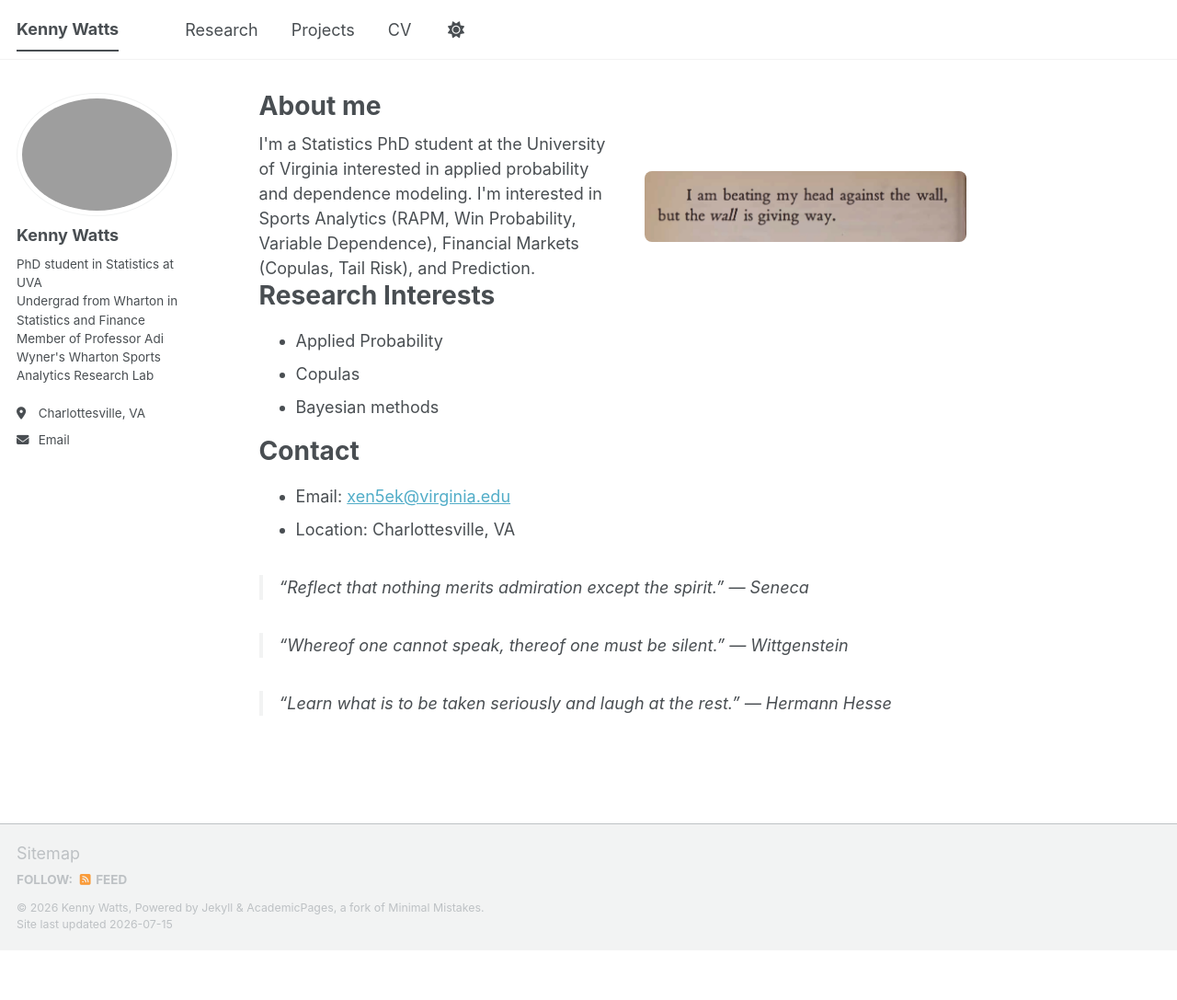
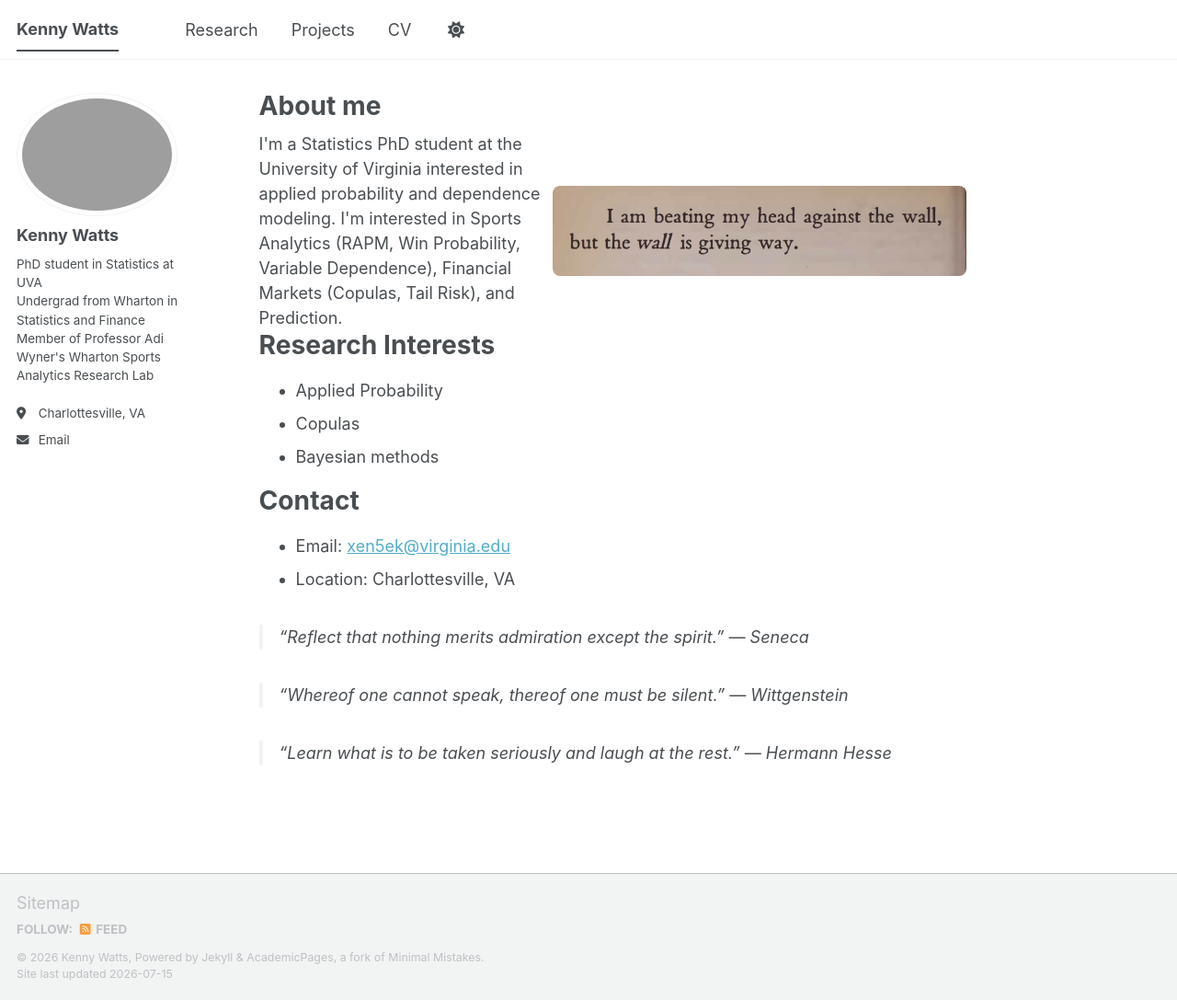
Before and after one commit to kennyws/kennywatts.github.io, a Jekyll site: the page built from _pages/about.md, in a window 1280 px wide and 1087 px high. Shown: the whole window at 92% size. Built offline with Jekyll 4.4.1, drawn with Linux system fonts in a browser that asks for light colours; a script bundle is joined from its source files by our own code; library files that are not in the unit come from our copies.

Commit message:
Adjust layout and image properties in about.md
Updated layout and image size in the about page.

```diff
--- a/_pages/about.md
+++ b/_pages/about.md
@@ -8,12 +8,12 @@ redirect_from:
   - /about.html
 ---
 
-<div style="display: flex; align-items: center; gap: 2em; flex-wrap: wrap;">
+<div style="display: flex; align-items: center; flex-wrap: wrap;">
   <div style="flex: 1; min-width: 250px;">
     I'm a Statistics PhD student at the University of Virginia interested in applied probability and dependence modeling. I'm interested in Sports Analytics (RAPM, Win Probability, Variable Dependence), Financial Markets (Copulas, Tail Risk), and Prediction.
   </div>
-  <div style="flex: 0 0 auto;">
-    <img src="{{ '/images/quote.jpeg' | relative_url }}" alt="Kenny Watts" style="width: 350px; max-width: 100%; border-radius: 8px;">
+  <div style="flex: 0 0 auto; margin-left: auto;">
+    <img src="{{ '/images/quote.jpeg' | relative_url }}" alt="Kenny Watts" style="width: 450px; max-width: 100%; border-radius: 8px;">
   </div>
 </div>
 
```
